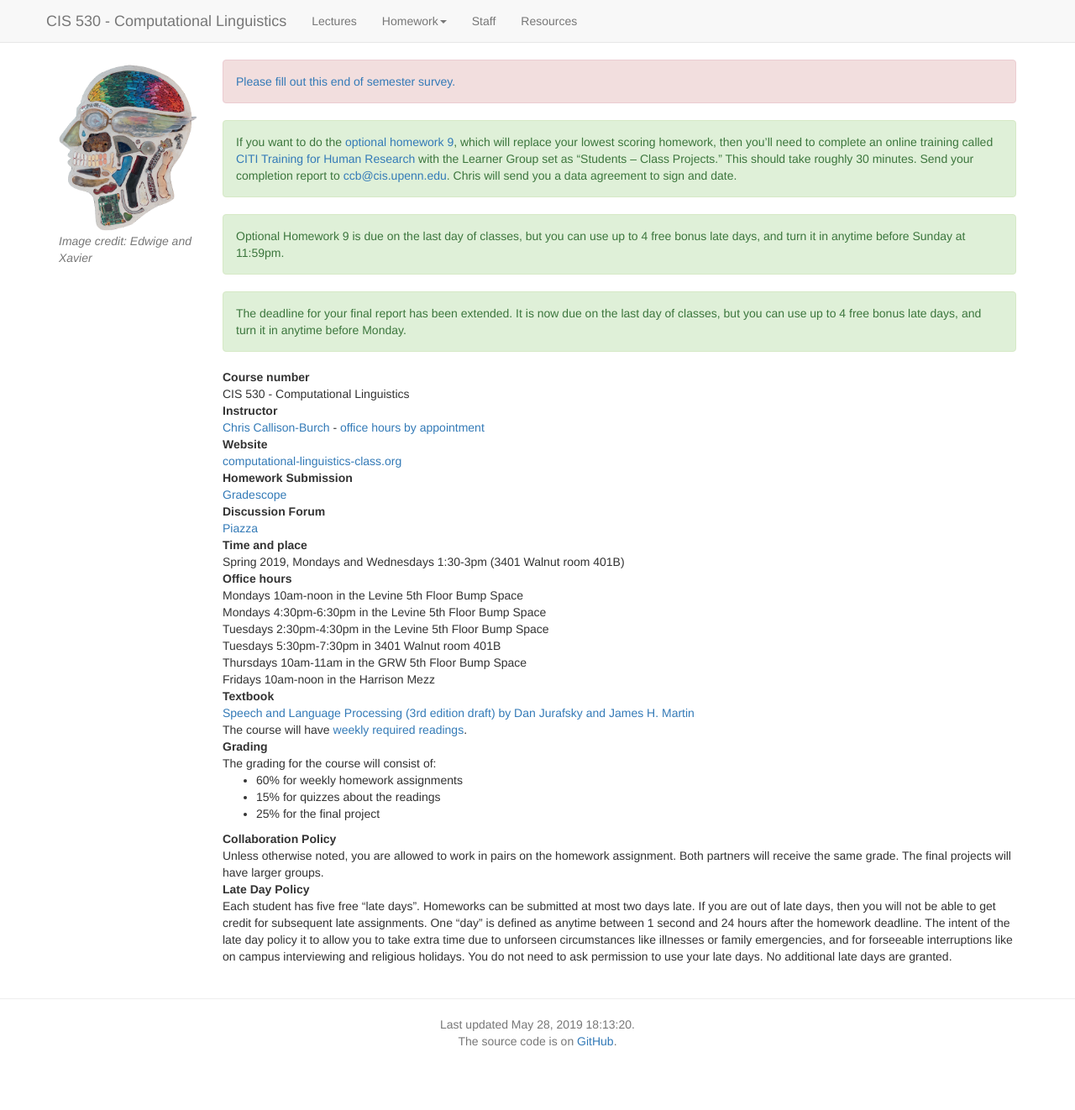
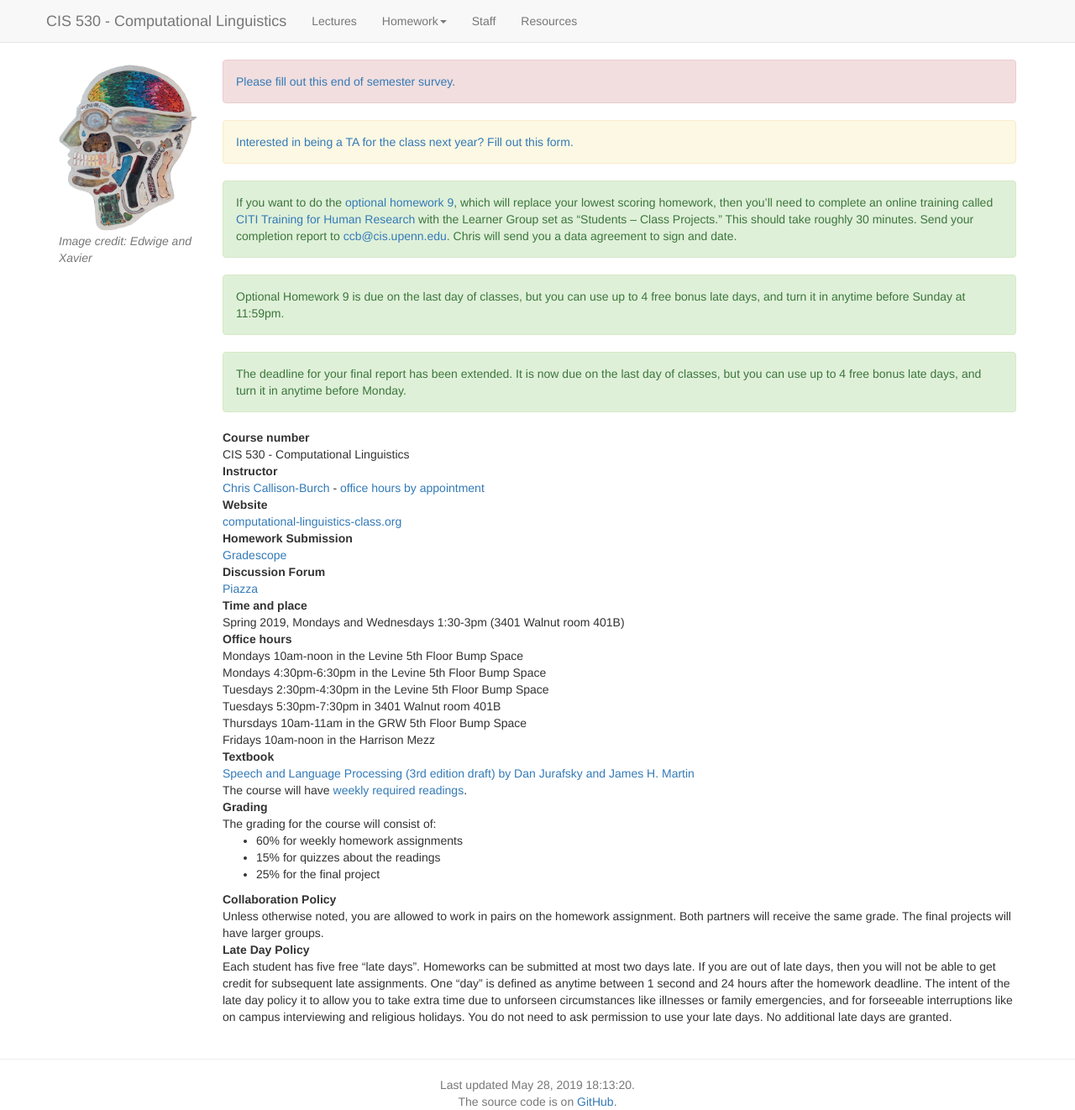
Before and after one commit to computational-linguistics-class/computational-linguistics-class.github.io, a Jekyll site: the page built from index.md, in a window 1280 px wide. Shown: the whole page at 84% size. Built offline with Jekyll 4.4.1, drawn with Linux system fonts in a browser that asks for light colours; nearby versions of some CDN libraries; a script that is not in the unit is left out; before the commit the page ends 1250 px from its top, so only the background shows below that.

Commit message:
Update index.md

```diff
--- a/index.md
+++ b/index.md
@@ -11,6 +11,12 @@ active_tab: main_page
 <div class="alert alert-danger" markdown="1">
 [Please fill out this end of semester survey.](https://docs.google.com/forms/d/e/1FAIpQLSef3TMsw420VLoUv-9Xmtw7H_-DbR78vnRAnbQS7CjOa4nefg/viewform?usp=sf_link)
 </div>
+
+
+<div class="alert alert-warning" markdown="1">
+[Interested in being a TA for the class next year?  Fill out this form.](https://docs.google.com/forms/d/e/1FAIpQLSepw5mcFtIGBlziBEaspUAMCzw2MkAjsej_rpOCRj0-ObS5wA/viewform?usp=sf_link)
+</div>
+
 
 
 <div class="alert alert-success" markdown="1">
```
